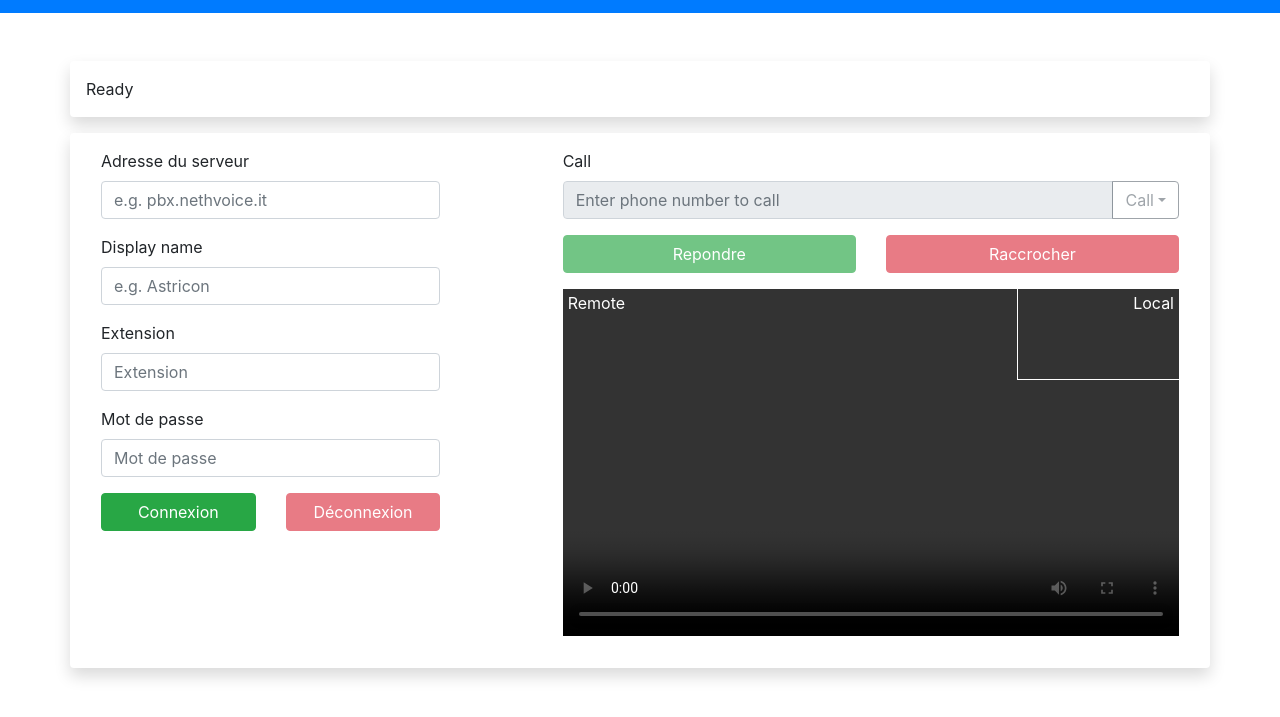
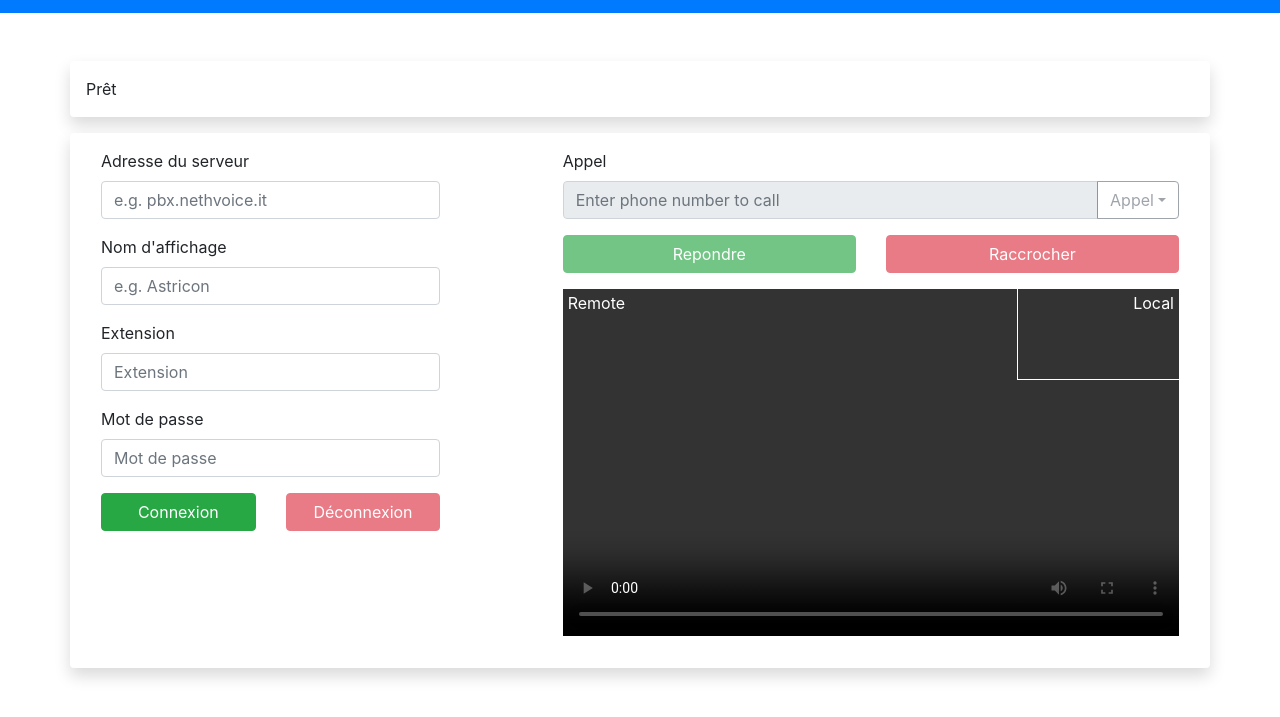
Before and after one commit to ChafikHadjAbdouRazack/WebRtcSipPhone, a website: page index.html in a window 1280 px wide. Shown: the part 59-776 px from the top of the page. Drawn offline with nearby package versions, Linux system fonts and the light colour scheme; files whose address does not match are found by name.

Commit message:
Update index.html

```diff
--- a/index.html
+++ b/index.html
@@ -14,7 +14,7 @@
     <h1>WebRTC SIP Phone</h1>
   </nav>
   <div class="container mt-5">
-    <div class="row shadow p-3 mb-3 bg-white rounded" id="output-lbl">Ready</div>
+    <div class="row shadow p-3 mb-3 bg-white rounded" id="output-lbl">Prêt</div>
     <div class="row shadow p-3 mb-5 bg-white rounded">
       <div class="col-md-4">
         <form>
@@ -24,7 +24,7 @@
               placeholder="e.g. pbx.nethvoice.it" value="">
           </div>
           <div class="form-group">
-            <label for="name">Display name</label>
+            <label for="name">Nom d'affichage</label>
             <input type="text" class="form-control" id="name" placeholder="e.g. Astricon" value="">
           </div>
           <div class="form-group">
@@ -49,13 +49,13 @@
       <div class="col-md-7">
         <form>
           <div class="form-group">
-            <label>Call</label>
+            <label>Appel</label>
             <div class="input-group">
               <input value="" type="text" id="call-to" class="form-control" aria-label="Text input with dropdown button"
                 placeholder="Enter phone number to call" disabled>
               <div class="input-group-append">
                 <button id="call-btn" class="btn btn-outline-secondary dropdown-toggle" type="button" data-toggle="dropdown"
-                  aria-haspopup="true" aria-expanded="false" disabled>Call</button>
+                  aria-haspopup="true" aria-expanded="false" disabled>Appel</button>
                 <div class="dropdown-menu">
                   <a class="dropdown-item" id="call-audio-btn" href="#">Audio</a>
                   <a class="dropdown-item" id="call-audio-video-btn" href="#">Audio/Video</a>
```
